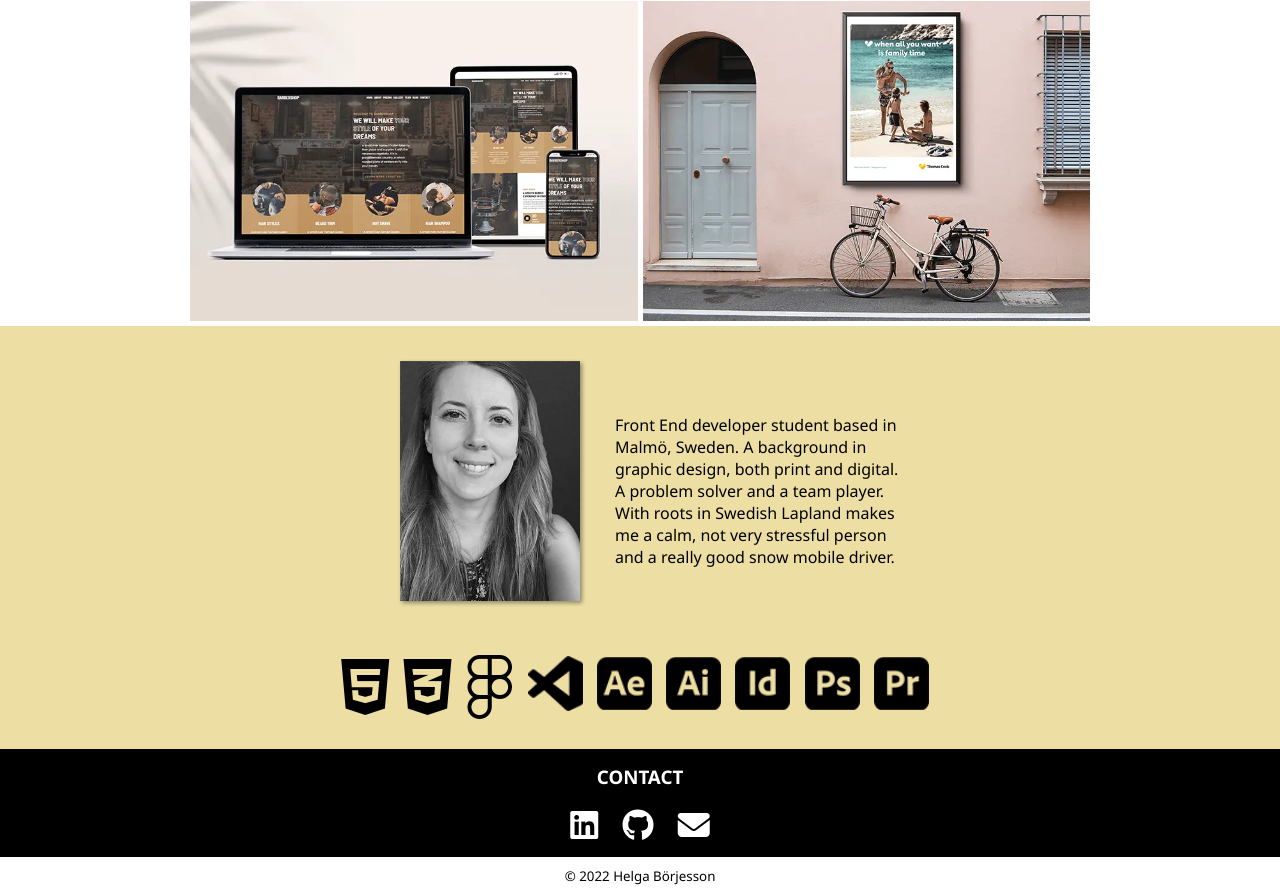
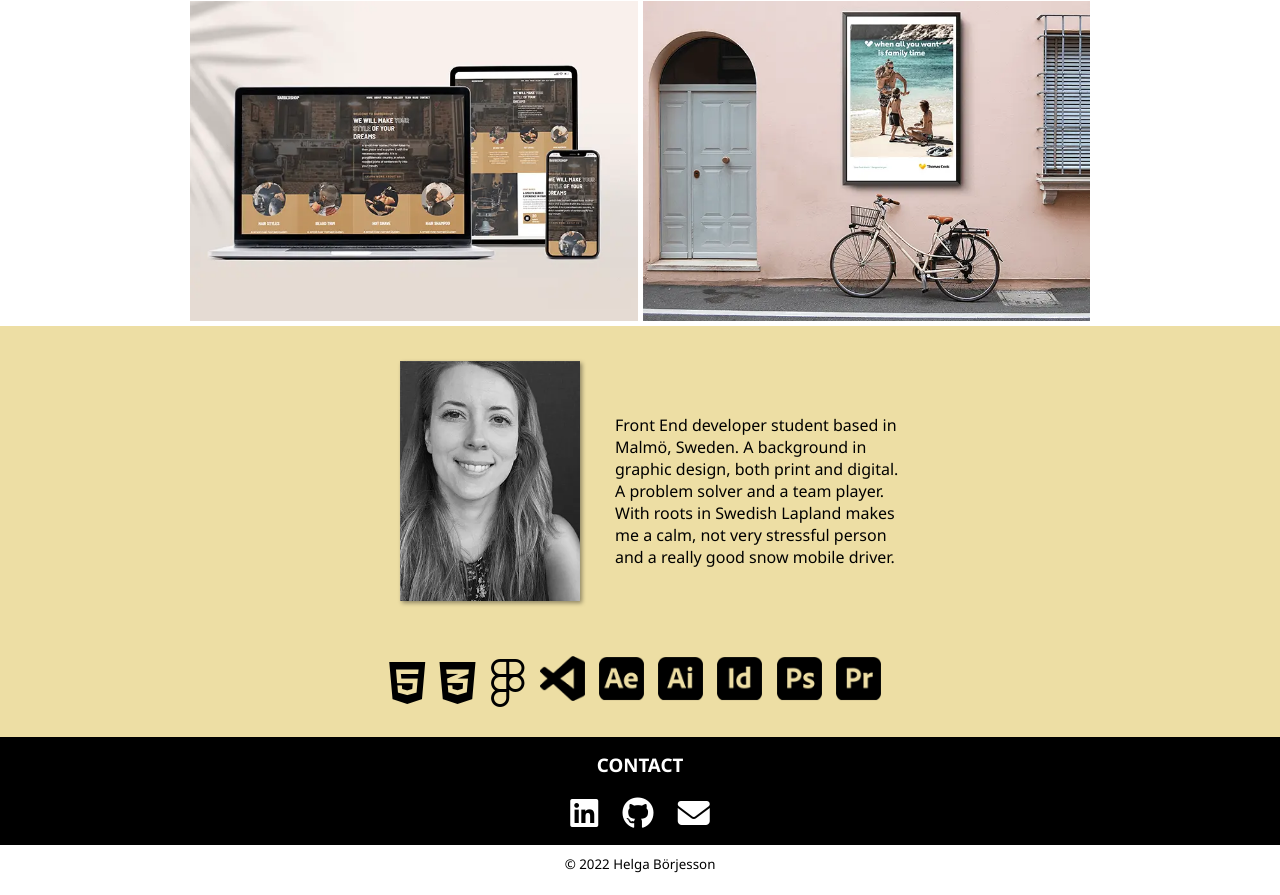
Before and after one commit to helgaborje/portfolio, a plain HTML site: page index.html in a window 1280 px wide. Shown: the part 968-1863 px from the top of the page. Drawn offline with Linux system fonts and the light colour scheme.

Commit message:
icon-size

```diff
--- a/SCSS/style.scss
+++ b/SCSS/style.scss
@@ -168,14 +168,14 @@ img {
 }
 
 .skills img {
-    height: 60px;
+    height: 50px;
     width: auto;
     margin-right: 10px;
     padding-top: 5px;
 }
 
 .skills .fa-brands {
-    font-size: 4em;
+    font-size: 3em;
     margin-right: 10px;
 }
 
```
Also changed, not shown: style.min.css.
